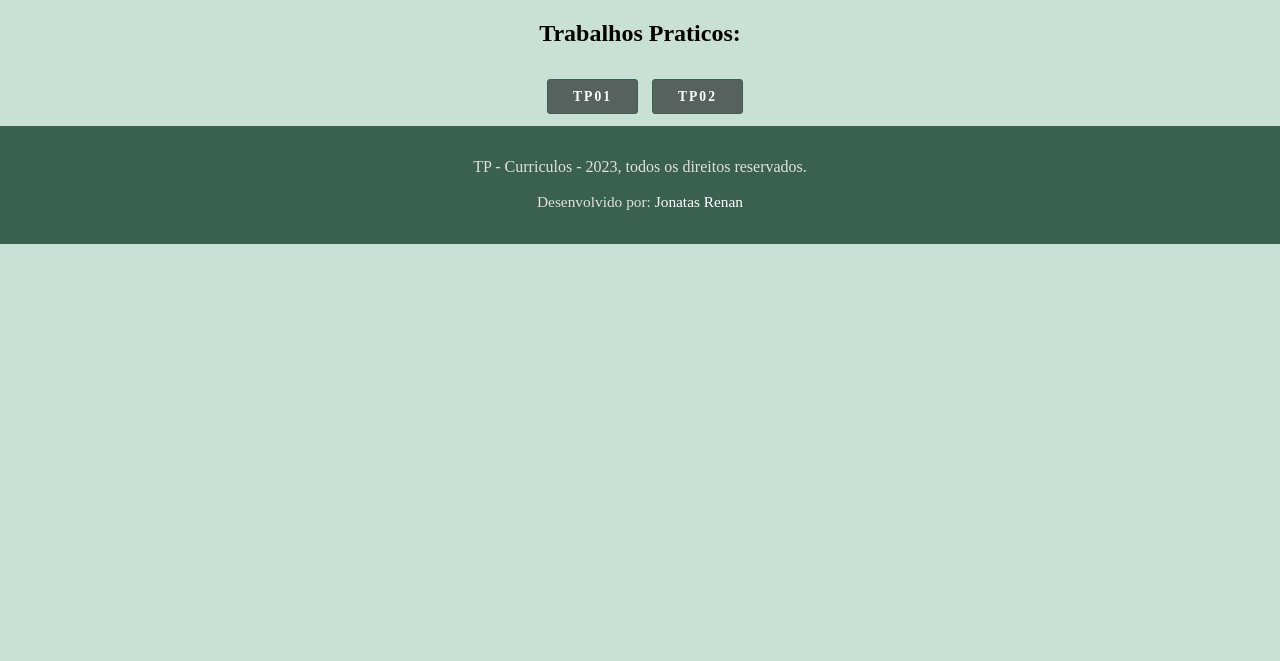
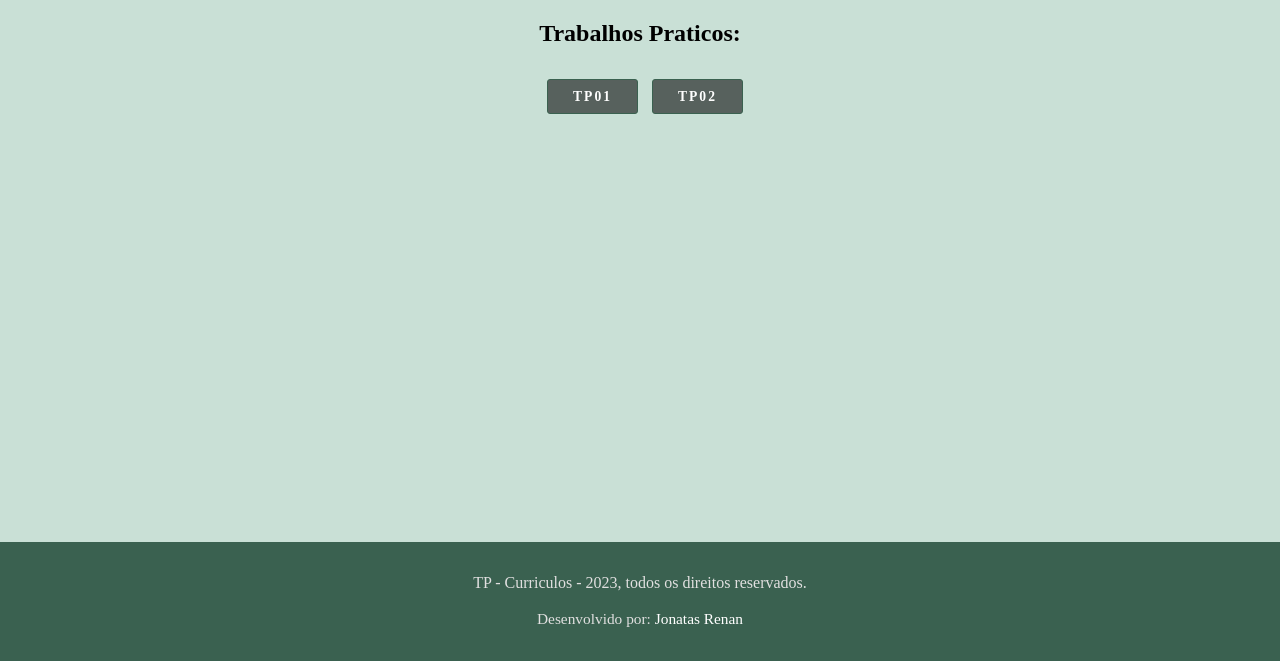
Before and after one commit to RenanJ01/Escola, a PHP site: page /DSW/menuSub.html in a window 1280 px wide. Shown: the part 139-800 px from the top of the page. Run offline with PHP 8.4, Linux system fonts and the light colour scheme.

Commit message:
up css menusub

```diff
--- a/DSW/menuSub.css
+++ b/DSW/menuSub.css
@@ -103,6 +103,8 @@ footer{
   float: left;
   text-align: center;
   padding: 1em 0em;
+  bottom: 0;
+  position: absolute;
 }
 footer p{
   font-family:2 'open_sanslight';
--- a/PJSI/menuSub.css
+++ b/PJSI/menuSub.css
@@ -103,6 +103,8 @@ footer{
   float: left;
   text-align: center;
   padding: 1em 0em;
+  bottom: 0;
+  position: absolute;
 }
 footer p{
   font-family:2 'open_sanslight';
--- a/SIN/menuSub.css
+++ b/SIN/menuSub.css
@@ -103,6 +103,8 @@ footer{
   float: left;
   text-align: center;
   padding: 1em 0em;
+  bottom: 0;
+  position: absolute;
 }
 footer p{
   font-family:2 'open_sanslight';
--- a/TDS/menuSub.css
+++ b/TDS/menuSub.css
@@ -103,6 +103,8 @@ footer{
   float: left;
   text-align: center;
   padding: 1em 0em;
+  bottom: 0;
+  position: absolute;
 }
 footer p{
   font-family:2 'open_sanslight';
```
